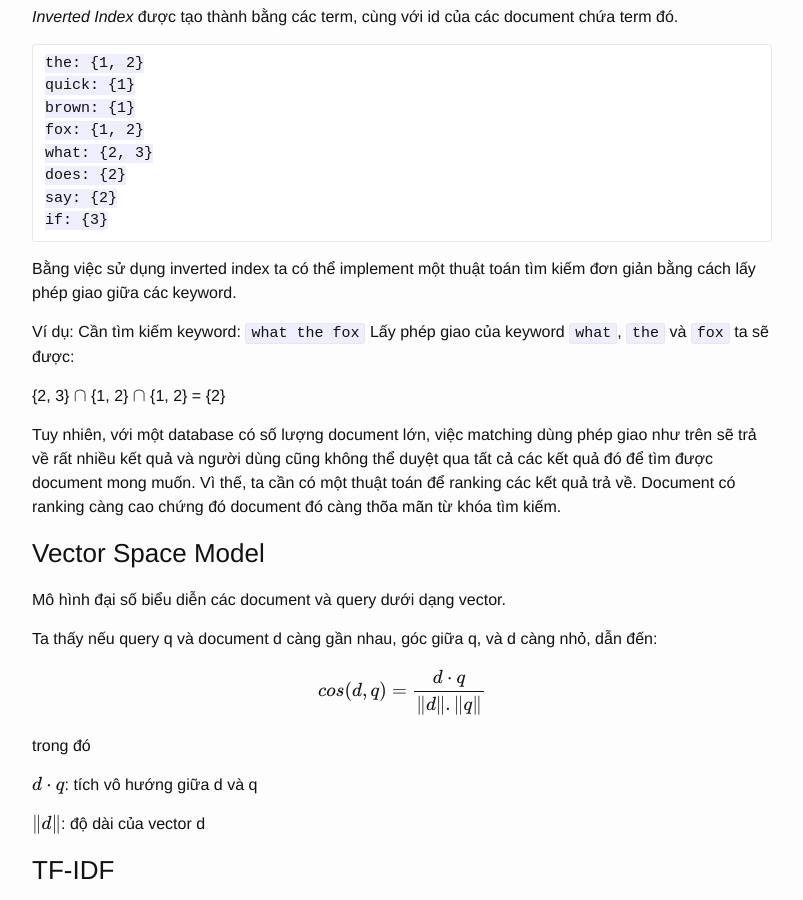
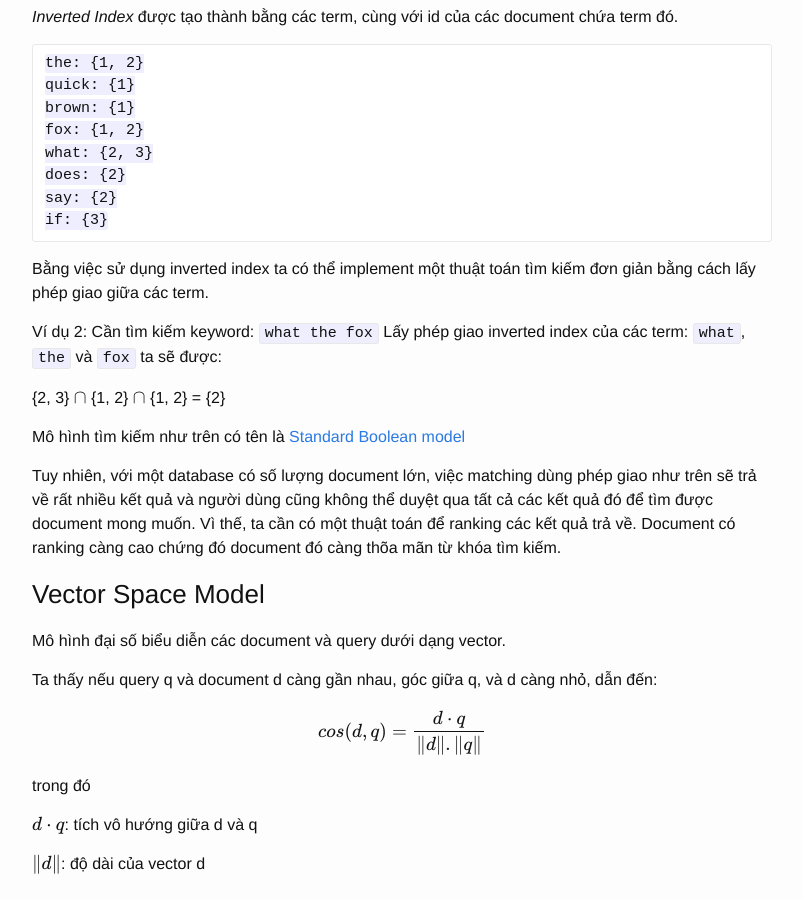
Before and after one commit to zinh/zinh.github.io, a Jekyll site: the page built from _posts/2014-11-23-solr-lucene-an-introduction.markdown, in a window 1280 px wide and 900 px high, scrolled down 1364 px. Shown: the whole window, without its empty margins (238-1041 px from the left). Built offline with Jekyll 4.4.1, drawn with Linux system fonts in a browser that asks for light colours; formulas are drawn with MathJax 3.

Commit message:
Update 2014-11-23-solr-lucene-an-introduction.markdown

````diff
--- a/_posts/2014-11-23-solr-lucene-an-introduction.markdown
+++ b/_posts/2014-11-23-solr-lucene-an-introduction.markdown
@@ -68,13 +68,15 @@ say: {2}
 if: {3}
 ```
 
-Bằng việc sử dụng inverted index ta có thể implement một thuật toán tìm kiếm đơn giản bằng cách lấy phép giao giữa các keyword.
+Bằng việc sử dụng inverted index ta có thể implement một thuật toán tìm kiếm đơn giản bằng cách lấy phép giao giữa các term.
 
-Ví dụ:
+Ví dụ 2:
 Cần tìm kiếm keyword: `what the fox`
-Lấy phép giao của keyword `what`, `the` và `fox` ta sẽ được:
+Lấy phép giao inverted index của các term: `what`, `the` và `fox` ta sẽ được:
 
 {2, 3} \\(\cap\\) {1, 2} \\(\cap\\) {1, 2} = {2}
+
+Mô hình tìm kiếm như trên có tên là [Standard Boolean model](http://en.wikipedia.org/wiki/Standard_Boolean_model)
 
 Tuy nhiên, với một database có số lượng document lớn, việc matching dùng phép giao như trên sẽ trả về rất nhiều kết quả và người dùng cũng không thể duyệt qua tất cả các kết quả đó để tìm được document mong muốn. Vì thế, ta cần có một thuật toán để ranking các kết quả trả về. Document có ranking càng cao chứng đó document đó càng thõa mãn từ khóa tìm kiếm.
 
````
